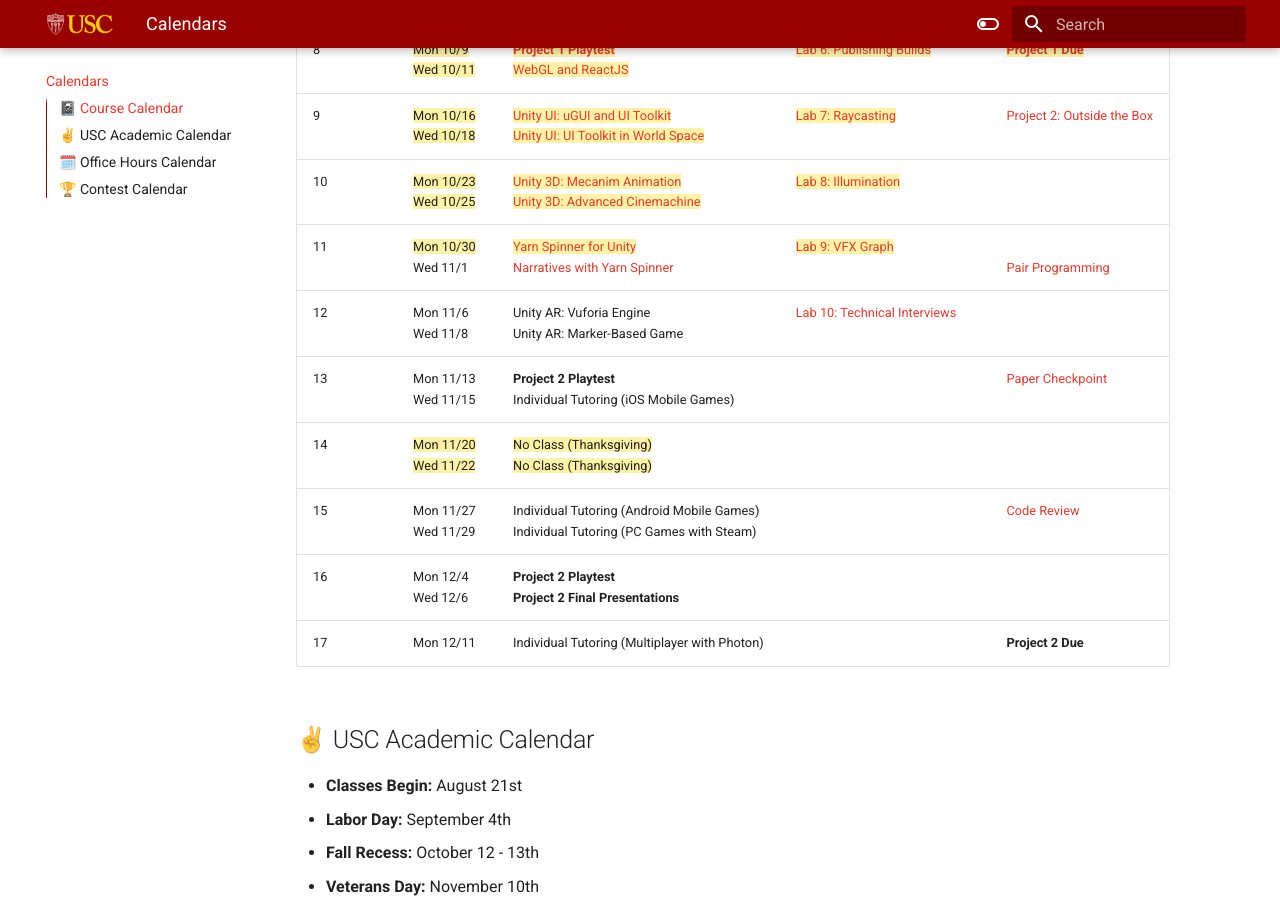
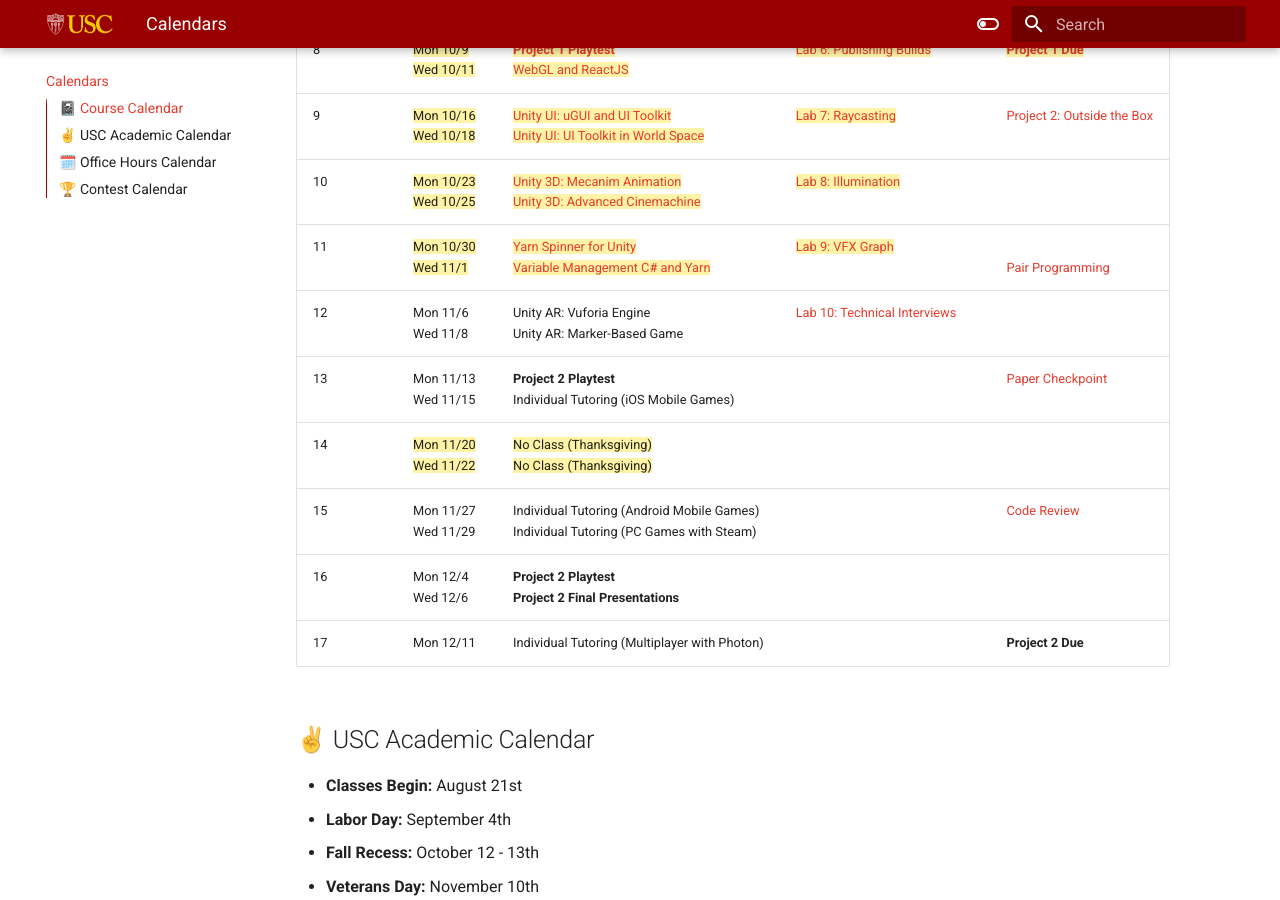
Before and after one commit to usc-ctin583/usc-ctin583.github.io, an MkDocs documentation site: the page built from docs/index.md, in a window 1280 px wide and 900 px high, scrolled down 759 px. Built offline with MkDocs 1.6.1 and Material for MkDocs 9.7.7, drawn with Linux system fonts in a browser that asks for light colours.

Commit message:
update schedule

```diff
--- a/docs/index.md
+++ b/docs/index.md
@@ -13,7 +13,7 @@
 | 8    | ==Mon 10/9== <br> ==Wed 10/11==  | ==[**Project 1 Playtest**](https://www.icloud.com/keynote/032rY3HMcI9uZPbOjrCWyEu8A#Lecture8)== <br> ==[WebGL and ReactJS](https://www.icloud.com/keynote/051QbdWeDu0UYmCHkm2WuFStQ#Lecture8)== | ==[Lab 6: Publishing Builds](Labs/lab06.md)== | ==**[Project 1 Due](Projects/project1due.md)**== |
 | 9    | ==Mon 10/16== <br> ==Wed 10/18== | ==[Unity UI: uGUI and UI Toolkit](https://www.icloud.com/keynote/05dxP82d9x9mFhNSfsZrNJTAA#Lecture7)== <br> ==[Unity UI: UI Toolkit in World Space](https://www.icloud.com/keynote/0f8PvRkhwyFuoYn02FVCtJnyQ#Lecture9)== | ==[Lab 7: Raycasting](Labs/lab07.md)== | [Project 2: Outside the Box](Projects/project2.md) |
 | 10   | ==Mon 10/23== <br> ==Wed 10/25== | ==[Unity 3D: Mecanim Animation](https://www.icloud.com/keynote/06aC7YI4Dfhus0rUU6kLUnT3Q#Lecture10)== <br> ==[Unity 3D: Advanced Cinemachine](https://www.icloud.com/keynote/090pVb415sSet7PFsC_TzDpQw#Lecture10)== | ==[Lab 8: Illumination](Labs/lab08.md)== |
-| 11   | ==Mon 10/30== <br> Wed 11/1  | ==[Yarn Spinner for Unity](https://www.icloud.com/keynote/012lleSf44gJC4BdO84HmbRUg#Lecture11)== <br> [Narratives with Yarn Spinner](https://www.icloud.com/keynote/001VeMlaVJtt1EM4tcWbnIGKg#Lecture11) | ==[Lab 9: VFX Graph](Labs/lab09.md)== | <br> [Pair Programming](Projects/project2checkpoint1.md) |
+| 11   | ==Mon 10/30== <br> ==Wed 11/1==  | ==[Yarn Spinner for Unity](https://www.icloud.com/keynote/012lleSf44gJC4BdO84HmbRUg#Lecture11)== <br> ==[Variable Management C# and Yarn](https://www.icloud.com/keynote/001VeMlaVJtt1EM4tcWbnIGKg#Lecture11)== | ==[Lab 9: VFX Graph](Labs/lab09.md)== | <br> [Pair Programming](Projects/project2checkpoint1.md) |
 | 12   | Mon 11/6 <br> Wed 11/8   | Unity AR: Vuforia Engine <br> Unity AR: Marker-Based Game | [Lab 10: Technical Interviews](Labs/lab10.md) |
 | 13   | Mon 11/13 <br> Wed 11/15 |  **Project 2 Playtest** <br> Individual Tutoring (iOS Mobile Games) | | [Paper Checkpoint](Projects/project2checkpoint2.md)|
 | 14   | ==Mon 11/20== <br> ==Wed 11/22== | ==No Class (Thanksgiving)== <br> ==No Class (Thanksgiving)== | | |
```
